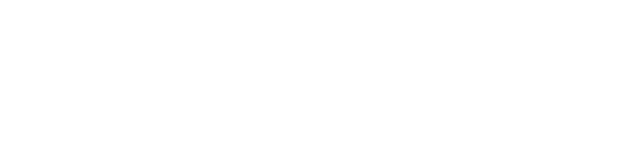
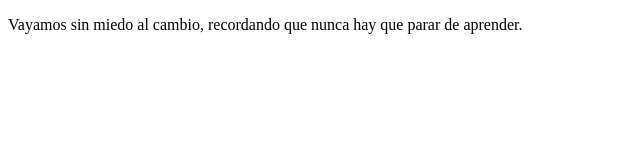
Before and after one commit to UnaTipaMas/CursoPrework, a plain HTML site: page index.html in a window 1280 px wide. Shown: the whole page, without its empty margins (0-640 px from the left). Drawn offline with Linux system fonts and the light colour scheme.

Commit message:
Se agrego un parrafo

```diff
--- a/index.html
+++ b/index.html
@@ -7,6 +7,9 @@
     <title>Hola soy calamardo</title>
 </head>
 <body>
+    <p>Vayamos sin miedo al cambio, recordando que
+        nunca hay que parar de aprender.
+    </p>
 
 </body>
 </html>
```
